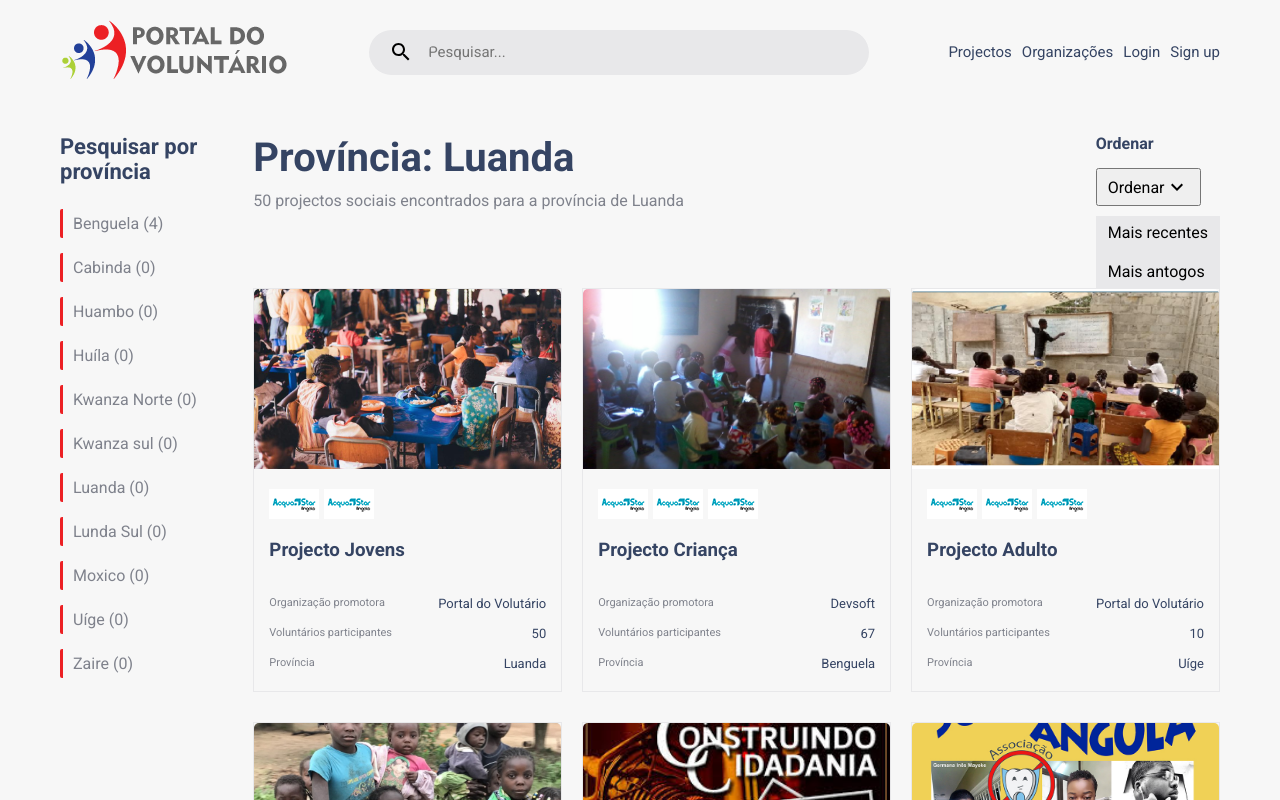
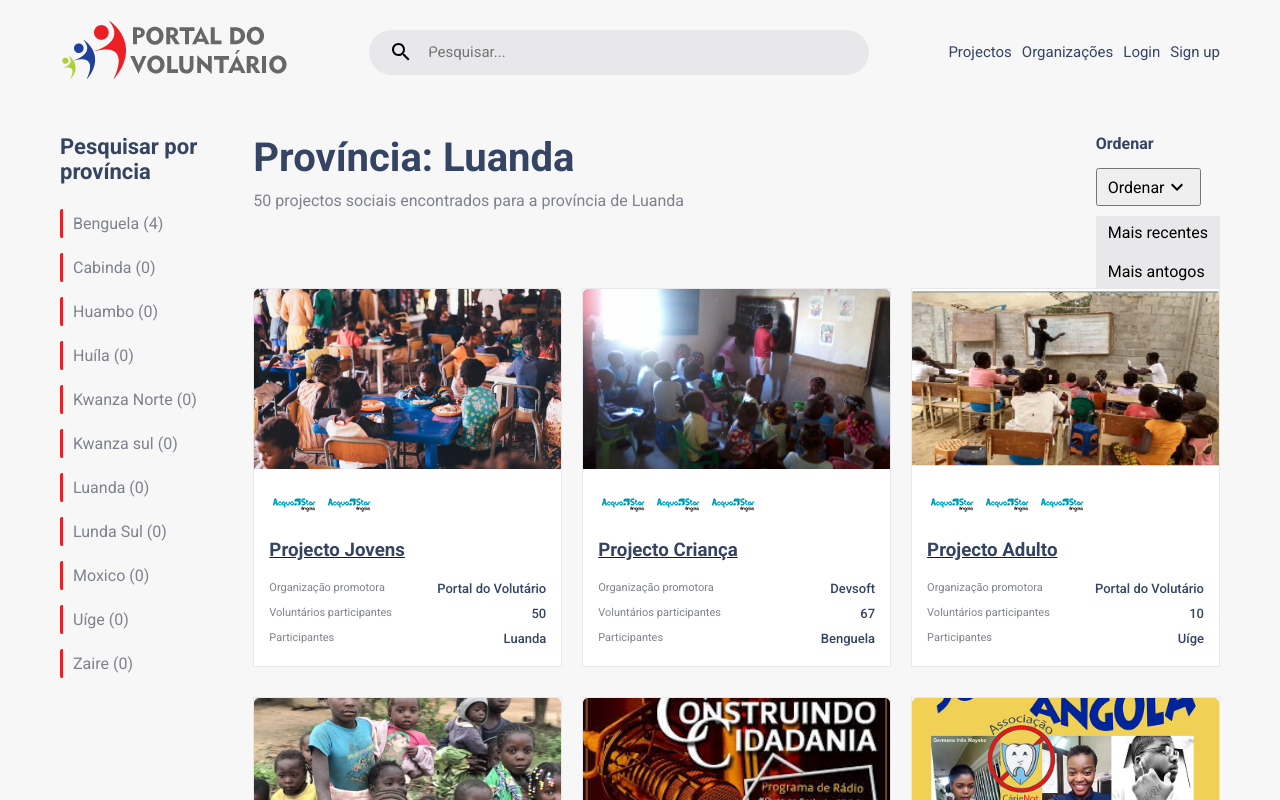
Before and after one commit to FelixPereira/bvolunt, a React (Vite) app: page / in a window 1280 px wide. Shown: the top 800 px of the page. Built offline with nearby package versions, Linux system fonts and the light colour scheme.

Commit message:
feat:  add filter details to projectHeader via prop

```diff
--- a/src/components/socialProject/index.tsx
+++ b/src/components/socialProject/index.tsx
@@ -1,3 +1,4 @@
+import { Link } from 'react-router-dom';
 import { Container, Header } from './style';
 import { SocialProjectType } from './type';
 
@@ -5,31 +6,35 @@ interface SocialProjectProps {
   socialProject: SocialProjectType;
 }
 
+const footerContent = [
+  { label: 'Organização promotora', description: 'organizationOwner' },
+  { label: 'Voluntários participantes', description: 'registeredVolunteers' },
+  { label: 'Participantes', description: 'province' },
+];
+
 export function SocialProject({ socialProject }: SocialProjectProps) {
   return (
-    <Container to={`projectos-sociais/${socialProject._id}`}>
-      <Header backgroundImage={socialProject.backgroundImage} />
+    <Container>
+      <Link to={`projectos-sociais/${socialProject._id}`}>
+        <Header backgroundImage={socialProject.backgroundImage} />
+      </Link>
       <div className='project_body'>
         <div className='logos-container'>
           {socialProject.sponsorsLogos.map((logo) => (
             <img src={logo} alt='' />
           ))}
         </div>
-        <h3>{socialProject.name}</h3>
+        <Link to={`projectos-sociais/${socialProject._id}`}>
+          <h3>{socialProject.name}</h3>
+        </Link>
       </div>
       <footer className='project_footer'>
-        <div className='footer_content'>
-          <p className='label'>Organização promotora</p>
-          <p className='description'>{socialProject.organizationOwner}</p>
-        </div>
-        <div className='footer_content'>
-          <p className='label'>Voluntários participantes</p>
-          <p className='description'>{socialProject.registeredVolunteers}</p>
-        </div>
-        <div className='footer_content'>
-          <p className='label'>Província</p>
-          <p className='description'>{socialProject.province}</p>
-        </div>
+        {footerContent.map((content) => (
+          <div className='footer_content'>
+            <p className='label'>{content.label}</p>
+            <p className='description'>{socialProject[content.description]}</p>
+          </div>
+        ))}
       </footer>
     </Container>
   );
--- a/src/components/socialProject/style.ts
+++ b/src/components/socialProject/style.ts
@@ -6,12 +6,12 @@ interface HeaderProps {
   backgroundImage: string;
 }
 
-export const Container = styled(Link)`
+export const Container = styled.div`
   border: ${theme.border};
   border-width: 1px;
   text-decoration: none;
-  cursor: pointer;
   transition: 0.5s;
+  background-color: ${theme.color.neutralLight};
 
   :hover {
     box-shadow: ${theme.boxShadow};
@@ -23,7 +23,7 @@ export const Container = styled(Link)`
   }
 
   .project_body {
-    padding: 0 15px 20px;
+    padding: 0 15px 10px;
     margin: 10px 0;
   }
 
@@ -33,7 +33,7 @@ export const Container = styled(Link)`
     .footer_content {
       display: flex;
       justify-content: space-between;
-      margin-top: 15px;
+      margin-top: 10px;
     }
 
     .label {
@@ -45,6 +45,7 @@ export const Container = styled(Link)`
       color: ${theme.color.textTitle};
       font-size: 13px;
       word-break: break-all;
+      font-weight: 500;
     }
   }
 
```
